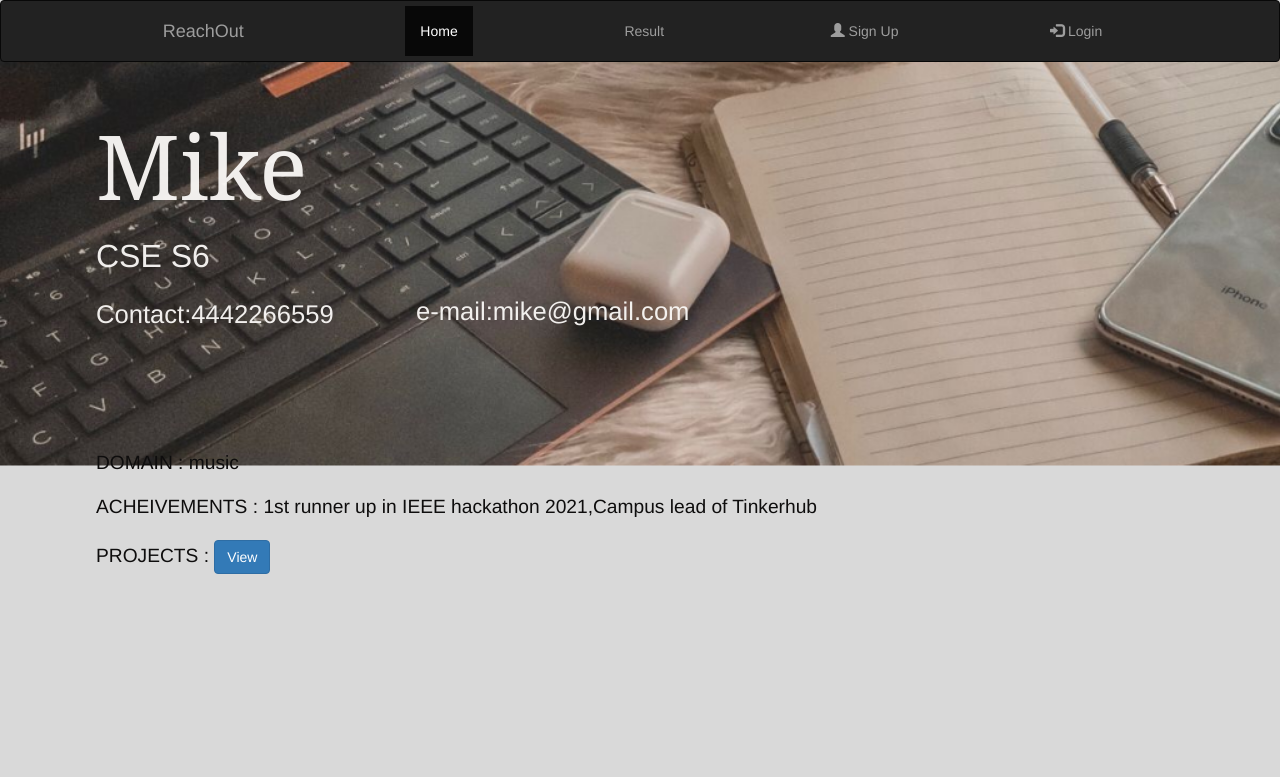
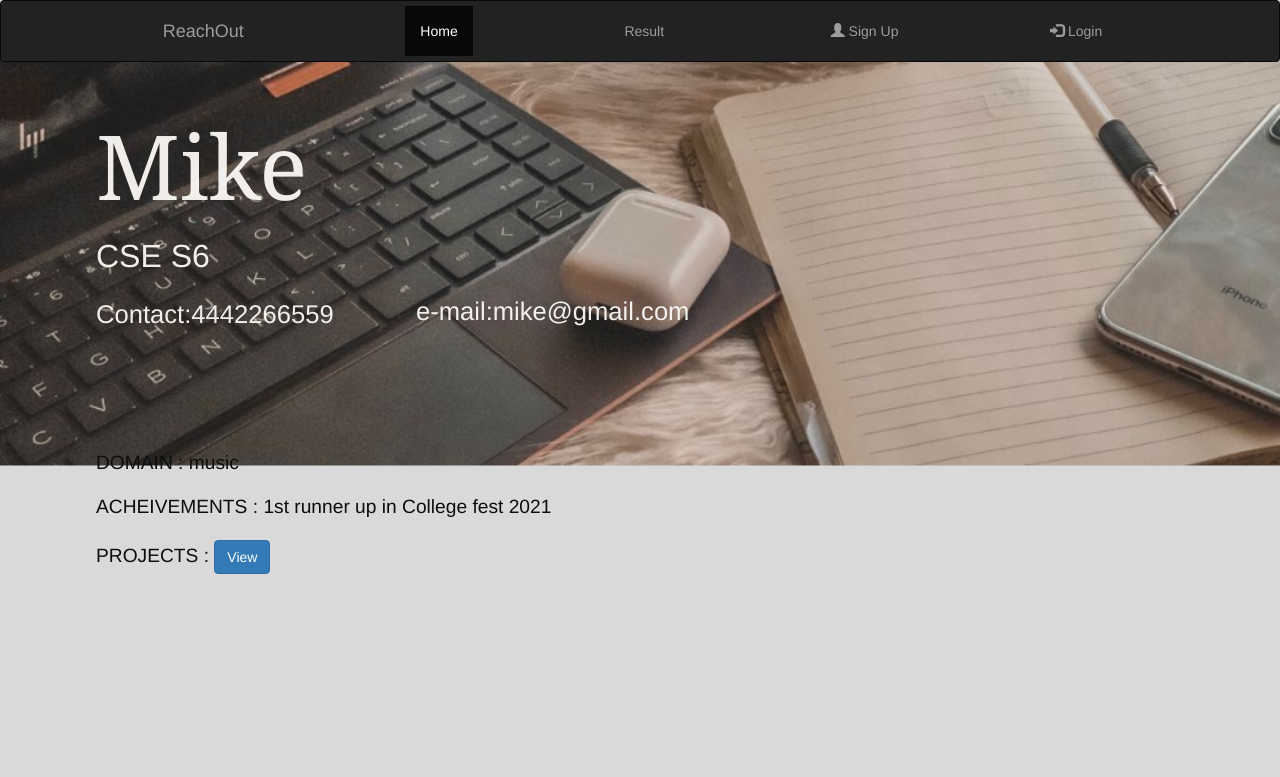
Before and after one commit to Govindvr/Reachout, a Flask app: page /profile/6 in a window 1280 px wide. Shown: the top 777 px of the page. Run offline with Flask 2, Linux system fonts and the light colour scheme; data comes from the database, SQL or seed files in the repository; both versions use the stored data as it was after the commit; some libraries are stand-ins or nearby versions.

Commit message:
profile page added

```diff
--- a/app/templates/profile.html
+++ b/app/templates/profile.html
@@ -63,7 +63,7 @@
             </div>
             <div class="more-det">
                 <h1 class="more">DOMAIN : {{user.field}}</h1>
-                <h1 class="more">ACHEIVEMENTS : 1st runner up in IEEE hackathon 2021,Campus lead of Tinkerhub</h1>
+                <h1 class="more">ACHEIVEMENTS : 1st runner up in College fest 2021</h1>
                 <h1 class="more">PROJECTS : <button type="button" class="btn btn-primary" onclick="location.href='{{user.projects}}'">View</button></h1>
             </div>
         </div>
```
Also changed, not shown: app/accounts.db, 1 other file.
